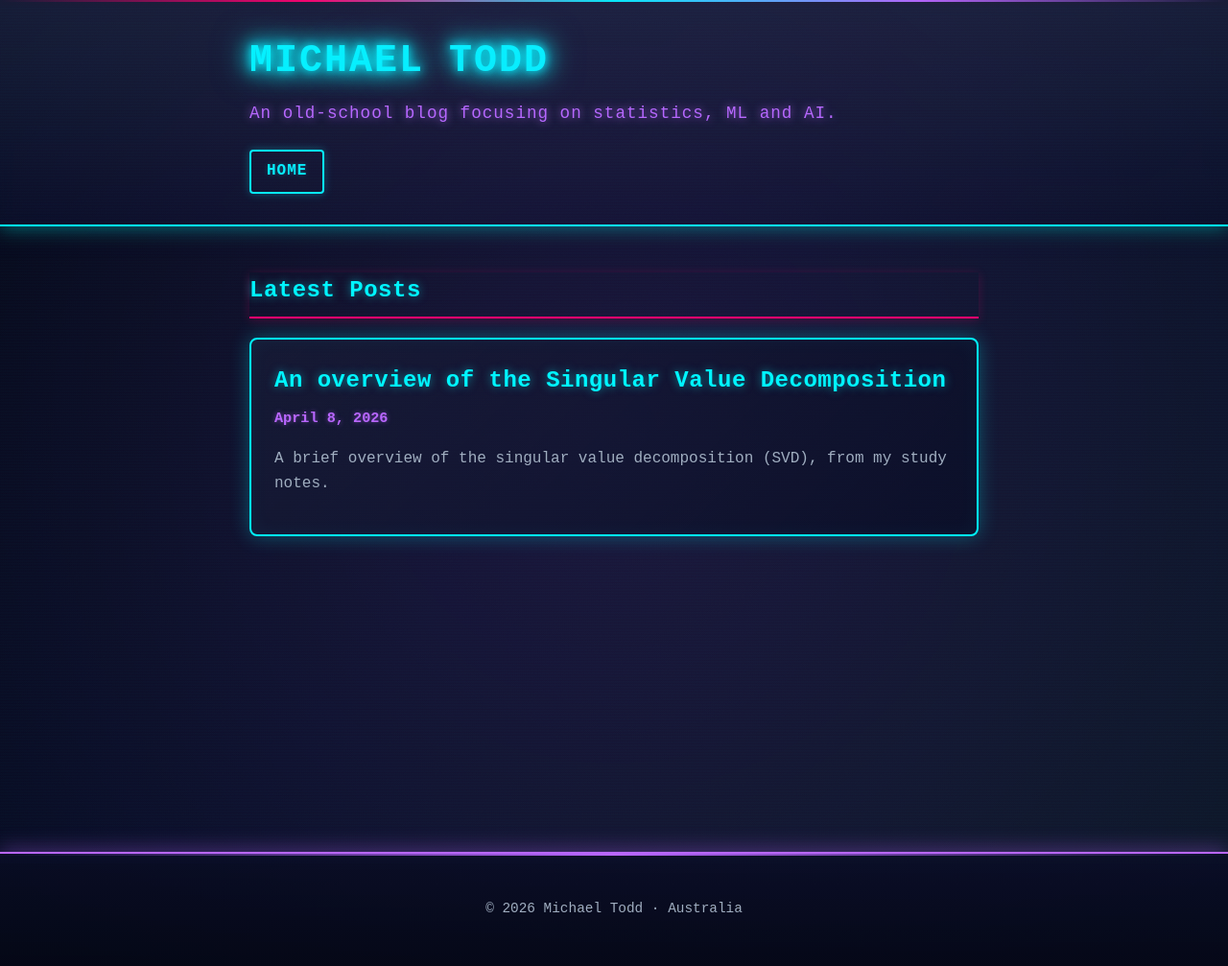
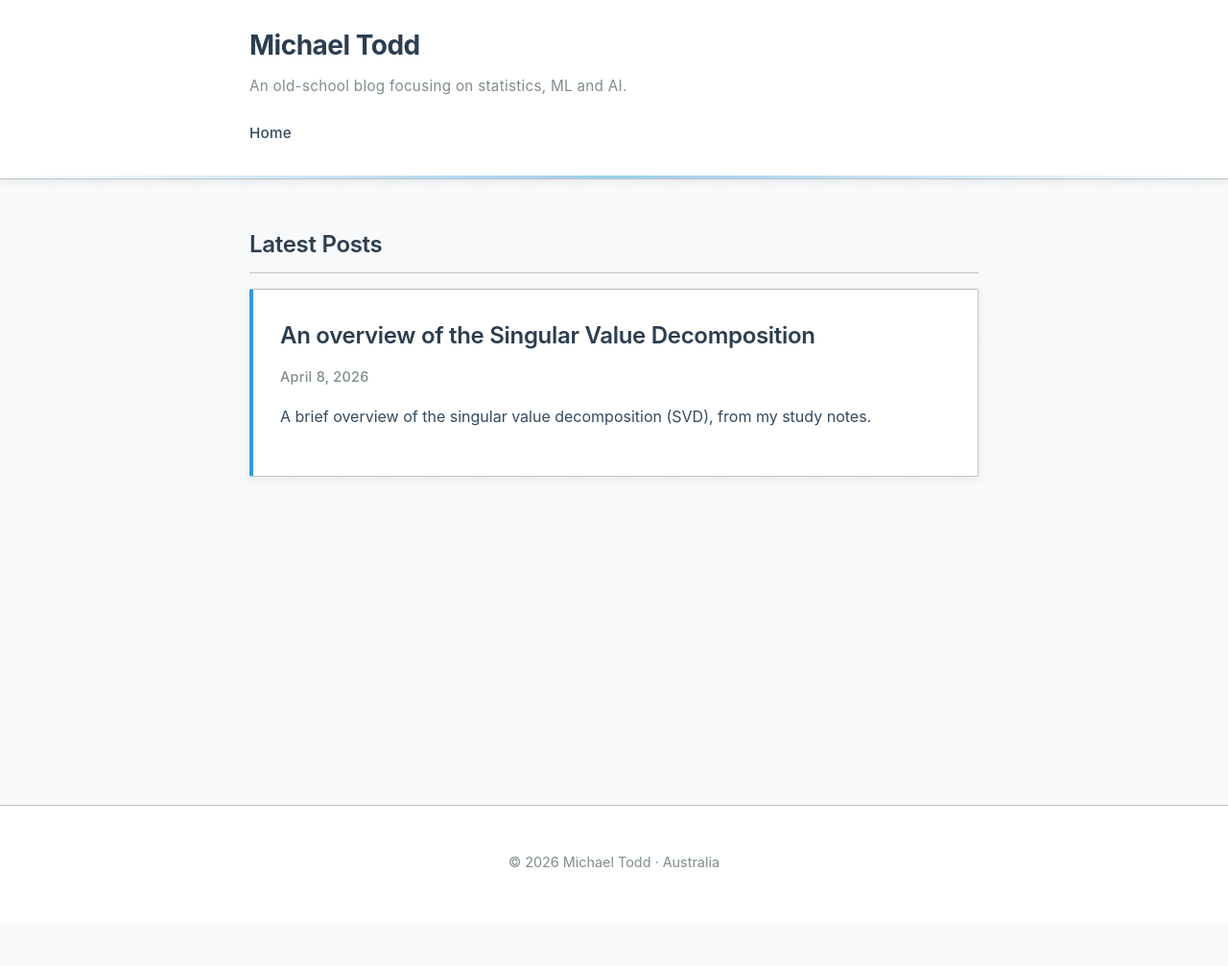
Before and after one commit to mtoddx/michaeltodd, a Jekyll site: the page built from index.md, in a window 1280 px wide. Shown: the whole page at 96% size. Built offline with Jekyll 4.4.1, drawn with Linux system fonts in a browser that asks for light colours; after the commit the page ends 963 px from its top, so only the background shows below that.

Commit message:
Style update

```diff
--- a/_layouts/default.html
+++ b/_layouts/default.html
@@ -37,7 +37,7 @@
     <link rel="icon" type="image/png" sizes="16x16" href="{{ '/assets/images/favicon-16x16.png' | relative_url }}">
     <link rel="apple-touch-icon" sizes="180x180" href="{{ '/assets/images/apple-touch-icon.png' | relative_url }}">
     <link rel="manifest" href="{{ '/site.webmanifest' | relative_url }}">
-    <meta name="theme-color" content="#0a0e27">
+    <meta name="theme-color" content="#2c3e50">
 
     <!-- RSS Feed -->
     <link rel="alternate" type="application/rss+xml" title="{{ site.title }}" href="{{ '/feed.xml' | relative_url }}">
--- a/assets/css/style.css
+++ b/assets/css/style.css
@@ -1,15 +1,20 @@
 :root {
-  --neon-pink: #ff006e;
-  --neon-cyan: #00f5ff;
-  --neon-purple: #b967ff;
-  --neon-blue: #05d9e8;
-  --neon-yellow: #ffee00;
-  --dark-bg: #0a0e27;
-  --darker-bg: #050816;
-  --card-bg: #1a1f3a;
-  --text-color: #e0e7ff;
-  --text-muted: #a0aec0;
-  --border-glow: rgba(0, 245, 255, 0.3);
+  /* Industrial color palette */
+  --steel-blue: #2c3e50;
+  --slate-gray: #34495e;
+  --silver: #95a5a6;
+  --light-gray: #ecf0f1;
+  --off-white: #f8f9fa;
+  --white: #ffffff;
+  --accent-blue: #3498db;
+  --accent-teal: #16a085;
+  --dark-text: #2c3e50;
+  --medium-text: #34495e;
+  --light-text: #7f8c8d;
+  --border-color: #bdc3c7;
+  --shadow-color: rgba(44, 62, 80, 0.1);
+  --code-bg: #2c3e50;
+  --code-text: #ecf0f1;
 }
 
 * {
@@ -17,23 +22,26 @@
 }
 
 html {
-  background: var(--darker-bg);
+  background: var(--off-white);
   min-height: 100%;
 }
 
 body {
-  font-family: 'Courier New', 'Consolas', 'Monaco', monospace;
-  line-height: 1.6;
-  color: var(--text-color);
-  background: linear-gradient(135deg, var(--darker-bg) 0%, var(--dark-bg) 50%, #0f1729 100%);
-  background-attachment: fixed;
+  font-family: -apple-system, BlinkMacSystemFont, 'Inter', 'Segoe UI', 'Helvetica Neue', Arial, sans-serif;
+  line-height: 1.7;
+  color: var(--dark-text);
+  background: var(--off-white);
   margin: 0;
   padding: 0;
   position: relative;
   overflow-x: hidden;
   min-height: 100vh;
+  font-size: 16px;
+  -webkit-font-smoothing: antialiased;
+  -moz-osx-font-smoothing: grayscale;
 }
 
+/* Subtle grid pattern overlay */
 body::before {
   content: '';
   position: fixed;
@@ -41,40 +49,13 @@ body::before {
   left: 0;
   width: 100%;
   height: 100%;
-  background:
-    repeating-linear-gradient(
-      0deg,
-      rgba(0, 245, 255, 0.03) 0px,
-      transparent 1px,
-      transparent 2px,
-      rgba(0, 245, 255, 0.03) 3px
-    );
-  pointer-events: none;
-  z-index: 1;
-  animation: scanlines 8s linear infinite;
-}
-
-@keyframes scanlines {
-  0% { transform: translateY(0); }
-  100% { transform: translateY(10px); }
-}
-
-body::after {
-  content: '';
-  position: fixed;
-  top: -50%;
-  left: -50%;
-  width: 200%;
-  height: 200%;
-  background: radial-gradient(circle, rgba(185, 103, 255, 0.1) 0%, transparent 50%);
-  animation: rotate 20s linear infinite;
+  background-image:
+    linear-gradient(var(--border-color) 1px, transparent 1px),
+    linear-gradient(90deg, var(--border-color) 1px, transparent 1px);
+  background-size: 50px 50px;
+  opacity: 0.03;
   pointer-events: none;
   z-index: 0;
-}
-
-@keyframes rotate {
-  0% { transform: rotate(0deg); }
-  100% { transform: rotate(360deg); }
 }
 
 .container {
@@ -86,103 +67,76 @@ body::after {
 }
 
 .site-header {
-  background: linear-gradient(180deg, rgba(26, 31, 58, 0.9) 0%, rgba(10, 14, 39, 0.8) 100%);
-  border-bottom: 2px solid var(--neon-cyan);
-  box-shadow: 0 0 20px rgba(0, 245, 255, 0.5), 0 4px 20px rgba(0, 0, 0, 0.5);
-  padding: 2rem 0;
+  background: var(--white);
+  border-bottom: 1px solid var(--border-color);
+  box-shadow: 0 2px 8px var(--shadow-color);
+  padding: 1.5rem 0;
   margin-bottom: 3rem;
   position: relative;
   backdrop-filter: blur(10px);
+  z-index: 100;
 }
 
-.site-header::before {
+.site-header::after {
   content: '';
   position: absolute;
-  top: 0;
+  bottom: 0;
   left: 0;
   right: 0;
-  height: 2px;
+  height: 3px;
   background: linear-gradient(90deg,
     transparent 0%,
-    var(--neon-pink) 25%,
-    var(--neon-cyan) 50%,
-    var(--neon-purple) 75%,
+    var(--accent-blue) 50%,
     transparent 100%);
-  animation: shimmer 3s linear infinite;
-}
-
-@keyframes shimmer {
-  0% { opacity: 0.5; }
-  50% { opacity: 1; }
-  100% { opacity: 0.5; }
+  opacity: 0.5;
 }
 
 .site-title h1 {
-  margin: 0 0 0.5rem 0;
-  font-size: 2.5rem;
-  font-weight: 900;
-  letter-spacing: 2px;
-  text-transform: uppercase;
+  margin: 0 0 0.25rem 0;
+  font-size: 1.75rem;
+  font-weight: 700;
+  letter-spacing: -0.5px;
 }
 
 .site-title h1 a {
-  color: var(--neon-cyan);
+  color: var(--steel-blue);
   text-decoration: none;
-  text-shadow:
-    0 0 10px var(--neon-cyan),
-    0 0 20px var(--neon-cyan),
-    0 0 30px var(--neon-cyan),
-    0 0 40px rgba(0, 245, 255, 0.5);
-  transition: all 0.3s ease;
+  transition: color 0.3s ease;
   display: inline-block;
 }
 
 .site-title h1 a:hover {
-  color: var(--neon-pink);
-  text-shadow:
-    0 0 10px var(--neon-pink),
-    0 0 20px var(--neon-pink),
-    0 0 30px var(--neon-pink),
-    0 0 40px rgba(255, 0, 110, 0.5);
-  transform: scale(1.05);
+  color: var(--accent-blue);
 }
 
 .site-title p {
   margin: 0;
-  color: var(--neon-purple);
-  font-size: 1.1rem;
-  text-shadow: 0 0 10px rgba(185, 103, 255, 0.8);
-  font-weight: 500;
-  letter-spacing: 1px;
+  color: var(--light-text);
+  font-size: 0.95rem;
+  font-weight: 400;
+  letter-spacing: 0.3px;
 }
 
 .site-nav {
-  margin-top: 1.5rem;
+  margin-top: 1rem;
 }
 
 .site-nav a {
   margin-right: 1.5rem;
-  color: var(--neon-cyan);
+  color: var(--medium-text);
   text-decoration: none;
-  font-weight: 700;
-  text-transform: uppercase;
-  letter-spacing: 1px;
-  padding: 0.5rem 1rem;
-  border: 2px solid var(--neon-cyan);
-  border-radius: 4px;
+  font-weight: 500;
+  font-size: 0.95rem;
+  padding: 0.5rem 0;
+  border-bottom: 2px solid transparent;
+  transition: all 0.3s ease;
   display: inline-block;
-  transition: all 0.3s ease;
-  box-shadow: 0 0 10px rgba(0, 245, 255, 0.3);
+  letter-spacing: 0.3px;
 }
 
 .site-nav a:hover {
-  background: var(--neon-cyan);
-  color: var(--darker-bg);
-  box-shadow:
-    0 0 20px var(--neon-cyan),
-    0 0 30px rgba(0, 245, 255, 0.5),
-    inset 0 0 10px rgba(0, 0, 0, 0.5);
-  transform: translateY(-2px);
+  color: var(--accent-blue);
+  border-bottom-color: var(--accent-blue);
 }
 
 .page-content {
@@ -193,55 +147,37 @@ body::after {
 }
 
 .site-footer {
-  border-top: 2px solid var(--neon-purple);
+  border-top: 1px solid var(--border-color);
   padding: 2rem 0;
-  color: var(--text-muted);
+  color: var(--light-text);
   text-align: center;
   font-size: 0.9rem;
-  background: linear-gradient(180deg, rgba(10, 14, 39, 0.8) 0%, rgba(5, 8, 22, 0.9) 100%);
-  box-shadow: 0 -4px 20px rgba(185, 103, 255, 0.3);
+  background: var(--white);
   position: relative;
   z-index: 2;
 }
 
-.site-footer::before {
-  content: '';
-  position: absolute;
-  top: 0;
-  left: 0;
-  right: 0;
-  height: 2px;
-  background: linear-gradient(90deg,
-    transparent 0%,
-    var(--neon-purple) 50%,
-    transparent 100%);
-}
-
 /* Post styles */
 .post-header {
-  margin-bottom: 2rem;
+  margin-bottom: 2.5rem;
   padding-bottom: 1.5rem;
-  border-bottom: 2px solid var(--neon-pink);
-  box-shadow: 0 2px 10px rgba(255, 0, 110, 0.3);
+  border-bottom: 1px solid var(--border-color);
 }
 
 .post-title {
   font-size: 2.5rem;
-  margin-bottom: 0.5rem;
-  color: var(--neon-cyan);
+  margin-bottom: 0.75rem;
+  color: var(--steel-blue);
   line-height: 1.2;
-  text-shadow:
-    0 0 10px var(--neon-cyan),
-    0 0 20px rgba(0, 245, 255, 0.5);
-  font-weight: 900;
-  letter-spacing: 1px;
+  font-weight: 700;
+  letter-spacing: -0.5px;
 }
 
 .post-meta {
-  color: var(--neon-purple);
-  font-size: 0.95rem;
-  text-shadow: 0 0 5px rgba(185, 103, 255, 0.5);
-  font-weight: 600;
+  color: var(--light-text);
+  font-size: 0.9rem;
+  font-weight: 500;
+  letter-spacing: 0.3px;
 }
 
 .post-list {
@@ -250,43 +186,21 @@ body::after {
 }
 
 .post-list li {
-  margin-bottom: 2.5rem;
-  padding: 1.5rem;
-  background: linear-gradient(135deg, rgba(26, 31, 58, 0.6) 0%, rgba(10, 14, 39, 0.8) 100%);
-  border: 2px solid var(--neon-cyan);
-  border-radius: 8px;
-  box-shadow:
-    0 0 20px rgba(0, 245, 255, 0.3),
-    inset 0 0 20px rgba(0, 245, 255, 0.05);
+  margin-bottom: 2rem;
+  padding: 1.75rem;
+  background: var(--white);
+  border: 1px solid var(--border-color);
+  border-left: 4px solid var(--accent-blue);
+  border-radius: 2px;
+  box-shadow: 0 2px 8px var(--shadow-color);
   transition: all 0.3s ease;
   position: relative;
-  overflow: hidden;
-}
-
-.post-list li::before {
-  content: '';
-  position: absolute;
-  top: 0;
-  left: -100%;
-  width: 100%;
-  height: 100%;
-  background: linear-gradient(90deg,
-    transparent 0%,
-    rgba(0, 245, 255, 0.1) 50%,
-    transparent 100%);
-  transition: left 0.5s ease;
-}
-
-.post-list li:hover::before {
-  left: 100%;
 }
 
 .post-list li:hover {
-  border-color: var(--neon-pink);
-  box-shadow:
-    0 0 30px rgba(255, 0, 110, 0.5),
-    inset 0 0 30px rgba(255, 0, 110, 0.1);
-  transform: translateY(-5px);
+  box-shadow: 0 4px 16px rgba(44, 62, 80, 0.15);
+  transform: translateY(-2px);
+  border-left-color: var(--accent-teal);
 }
 
 .post-list li:last-child {
@@ -298,148 +212,124 @@ body::after {
   font-size: 1.5rem;
   position: relative;
   z-index: 1;
+  font-weight: 600;
+  letter-spacing: -0.3px;
 }
 
 .post-list h3 a {
   text-decoration: none;
-  color: var(--neon-cyan);
-  text-shadow: 0 0 10px rgba(0, 245, 255, 0.5);
-  font-weight: 700;
-  letter-spacing: 0.5px;
-  transition: all 0.3s ease;
+  color: var(--steel-blue);
+  transition: color 0.3s ease;
 }
 
 .post-list h3 a:hover {
-  color: var(--neon-pink);
-  text-shadow:
-    0 0 10px var(--neon-pink),
-    0 0 20px rgba(255, 0, 110, 0.5);
+  color: var(--accent-blue);
 }
 
 .post-excerpt {
-  color: var(--text-muted);
-  margin-top: 0.5rem;
+  color: var(--medium-text);
+  margin-top: 0.75rem;
   position: relative;
   z-index: 1;
+  line-height: 1.6;
 }
 
 /* Markdown elements */
 a {
-  color: var(--neon-cyan);
+  color: var(--accent-blue);
   text-decoration: none;
-  text-shadow: 0 0 5px rgba(0, 245, 255, 0.3);
-  transition: all 0.3s ease;
+  transition: color 0.3s ease;
+  border-bottom: 1px solid transparent;
 }
 
 a:hover {
-  color: var(--neon-pink);
-  text-shadow: 0 0 10px rgba(255, 0, 110, 0.5);
-  text-decoration: none;
+  color: var(--accent-teal);
+  border-bottom-color: var(--accent-teal);
 }
 
 blockquote {
-  border-left: 4px solid var(--neon-purple);
-  color: var(--text-muted);
-  padding: 0.5rem 1rem;
-  margin: 0 0 1rem 0;
-  background: linear-gradient(90deg, rgba(185, 103, 255, 0.1) 0%, transparent 100%);
-  box-shadow: -4px 0 10px rgba(185, 103, 255, 0.2);
+  border-left: 4px solid var(--accent-blue);
+  color: var(--medium-text);
+  padding: 1rem 1.5rem;
+  margin: 1.5rem 0;
+  background: var(--light-gray);
   font-style: italic;
+  border-radius: 0 2px 2px 0;
 }
 
 code {
-  background: linear-gradient(135deg, rgba(0, 245, 255, 0.1) 0%, rgba(185, 103, 255, 0.1) 100%);
-  border: 1px solid rgba(0, 245, 255, 0.3);
-  border-radius: 4px;
-  font-family: 'Courier New', 'Consolas', 'Monaco', monospace;
-  font-size: 85%;
+  background: var(--light-gray);
+  border: 1px solid var(--border-color);
+  border-radius: 3px;
+  font-family: 'SF Mono', 'Monaco', 'Inconsolata', 'Fira Code', 'Consolas', monospace;
+  font-size: 0.9em;
   margin: 0;
   padding: 0.2em 0.4em;
-  color: var(--neon-yellow);
-  text-shadow: 0 0 5px rgba(255, 238, 0, 0.3);
+  color: var(--steel-blue);
 }
 
 pre {
-  background: linear-gradient(135deg, rgba(26, 31, 58, 0.8) 0%, rgba(10, 14, 39, 0.9) 100%);
-  border: 2px solid var(--neon-purple);
-  border-radius: 8px;
-  font-size: 85%;
-  line-height: 1.45;
+  background: var(--code-bg);
+  border: 1px solid var(--slate-gray);
+  border-radius: 4px;
+  font-size: 0.9em;
+  line-height: 1.5;
   overflow: auto;
-  padding: 16px;
-  box-shadow:
-    0 0 20px rgba(185, 103, 255, 0.3),
-    inset 0 0 20px rgba(0, 0, 0, 0.5);
+  padding: 1.25rem;
   position: relative;
-}
-
-pre::before {
-  content: '>';
-  position: absolute;
-  left: 8px;
-  top: 8px;
-  color: var(--neon-cyan);
-  font-weight: bold;
-  text-shadow: 0 0 10px var(--neon-cyan);
+  margin: 1.5rem 0;
 }
 
 pre code {
   background: transparent;
   border: none;
   padding: 0;
-  text-shadow: none;
-  color: var(--text-color);
+  color: var(--code-text);
+  font-size: 1em;
 }
 
 hr {
-  height: 2px;
-  margin: 2rem 0;
+  height: 1px;
+  margin: 2.5rem 0;
   overflow: hidden;
-  background: linear-gradient(90deg,
-    transparent 0%,
-    var(--neon-cyan) 25%,
-    var(--neon-pink) 50%,
-    var(--neon-purple) 75%,
-    transparent 100%);
+  background: var(--border-color);
   border: 0;
-  box-shadow: 0 0 10px rgba(0, 245, 255, 0.5);
 }
 
 img {
   max-width: 100%;
-  box-sizing: content-box;
-  border: 2px solid var(--neon-cyan);
-  border-radius: 8px;
-  box-shadow: 0 0 20px rgba(0, 245, 255, 0.3);
+  height: auto;
+  border: 1px solid var(--border-color);
+  border-radius: 4px;
+  box-shadow: 0 2px 8px var(--shadow-color);
   transition: all 0.3s ease;
 }
 
 img:hover {
-  border-color: var(--neon-pink);
-  box-shadow: 0 0 30px rgba(255, 0, 110, 0.5);
-  transform: scale(1.02);
+  box-shadow: 0 4px 16px rgba(44, 62, 80, 0.15);
+  transform: scale(1.01);
 }
 
 h1, h2, h3, h4, h5, h6 {
-  color: var(--neon-cyan);
-  text-shadow: 0 0 10px rgba(0, 245, 255, 0.5);
-  font-weight: 700;
-  letter-spacing: 0.5px;
+  color: var(--steel-blue);
+  font-weight: 600;
+  letter-spacing: -0.3px;
+  margin-top: 2rem;
+  margin-bottom: 1rem;
 }
 
 h2 {
-  border-bottom: 2px solid var(--neon-pink);
+  border-bottom: 1px solid var(--border-color);
   padding-bottom: 0.5rem;
-  margin-top: 2rem;
-  box-shadow: 0 2px 10px rgba(255, 0, 110, 0.2);
+  margin-top: 2.5rem;
 }
 
 p {
-  margin-bottom: 1rem;
+  margin-bottom: 1.25rem;
 }
 
 ul, ol {
-  margin-bottom: 1rem;
+  margin-bottom: 1.25rem;
   padding-left: 2rem;
 }
 
@@ -448,8 +338,29 @@ li {
 }
 
 li::marker {
-  color: var(--neon-purple);
-  text-shadow: 0 0 5px rgba(185, 103, 255, 0.5);
+  color: var(--accent-blue);
+}
+
+table {
+  border-collapse: collapse;
+  width: 100%;
+  margin: 1.5rem 0;
+}
+
+th, td {
+  border: 1px solid var(--border-color);
+  padding: 0.75rem;
+  text-align: left;
+}
+
+th {
+  background: var(--light-gray);
+  font-weight: 600;
+  color: var(--steel-blue);
+}
+
+tr:hover {
+  background: var(--off-white);
 }
 
 /* MathJax Specific Tweaks to prevent layout shifts */
@@ -457,27 +368,26 @@ li::marker {
   overflow-x: auto;
   overflow-y: hidden;
   max-width: 100%;
-  color: var(--neon-yellow) !important;
-  text-shadow: 0 0 5px rgba(255, 238, 0, 0.3);
+  color: var(--steel-blue);
 }
 
 /* Post content styling */
 .post-content {
-  background: linear-gradient(135deg, rgba(26, 31, 58, 0.4) 0%, rgba(10, 14, 39, 0.6) 100%);
+  background: var(--white);
   padding: 2rem;
-  border-radius: 8px;
-  border: 1px solid rgba(0, 245, 255, 0.2);
-  box-shadow: 0 0 20px rgba(0, 0, 0, 0.5);
+  border-radius: 2px;
+  border: 1px solid var(--border-color);
+  box-shadow: 0 2px 8px var(--shadow-color);
 }
 
 /* Responsive design */
 @media (max-width: 768px) {
   .site-title h1 {
-    font-size: 1.8rem;
+    font-size: 1.5rem;
   }
 
   .site-title p {
-    font-size: 1rem;
+    font-size: 0.9rem;
   }
 
   .post-title {
@@ -485,7 +395,7 @@ li::marker {
   }
 
   .post-list li {
-    padding: 1rem;
+    padding: 1.25rem;
   }
 
   .post-content {
@@ -495,15 +405,13 @@ li::marker {
 
 /* Selection styling */
 ::selection {
-  background: var(--neon-pink);
-  color: var(--darker-bg);
-  text-shadow: none;
+  background: var(--accent-blue);
+  color: var(--white);
 }
 
 ::-moz-selection {
-  background: var(--neon-pink);
-  color: var(--darker-bg);
-  text-shadow: none;
+  background: var(--accent-blue);
+  color: var(--white);
 }
 
 /* Scrollbar styling */
@@ -513,19 +421,17 @@ li::marker {
 }
 
 ::-webkit-scrollbar-track {
-  background: var(--darker-bg);
-  border: 1px solid rgba(0, 245, 255, 0.2);
+  background: var(--light-gray);
+  border: 1px solid var(--border-color);
 }
 
 ::-webkit-scrollbar-thumb {
-  background: linear-gradient(180deg, var(--neon-cyan) 0%, var(--neon-purple) 100%);
+  background: var(--silver);
   border-radius: 6px;
-  box-shadow: 0 0 10px rgba(0, 245, 255, 0.5);
 }
 
 ::-webkit-scrollbar-thumb:hover {
-  background: linear-gradient(180deg, var(--neon-pink) 0%, var(--neon-purple) 100%);
-  box-shadow: 0 0 15px rgba(255, 0, 110, 0.7);
+  background: var(--slate-gray);
 }
 
 /* Accessibility - Skip to main content link */
@@ -533,14 +439,13 @@ li::marker {
   position: absolute;
   top: -100px;
   left: 0;
-  background: var(--neon-cyan);
-  color: var(--darker-bg);
+  background: var(--accent-blue);
+  color: var(--white);
   padding: 0.5rem 1rem;
   text-decoration: none;
-  font-weight: bold;
+  font-weight: 600;
   z-index: 9999;
   border-radius: 0 0 4px 0;
-  box-shadow: 0 0 20px var(--neon-cyan);
 }
 
 .skip-to-main:focus {
```
Also changed, not shown: 404.md (+23 -50 lines), assets/images/android-chrome-192x192.png, assets/images/android-chrome-512x512.png, assets/images/apple-touch-icon.png, assets/images/favicon-16x16.png, assets/images/favicon-32x32.png, assets/images/favicon.ico, site.webmanifest, 1 other file.
